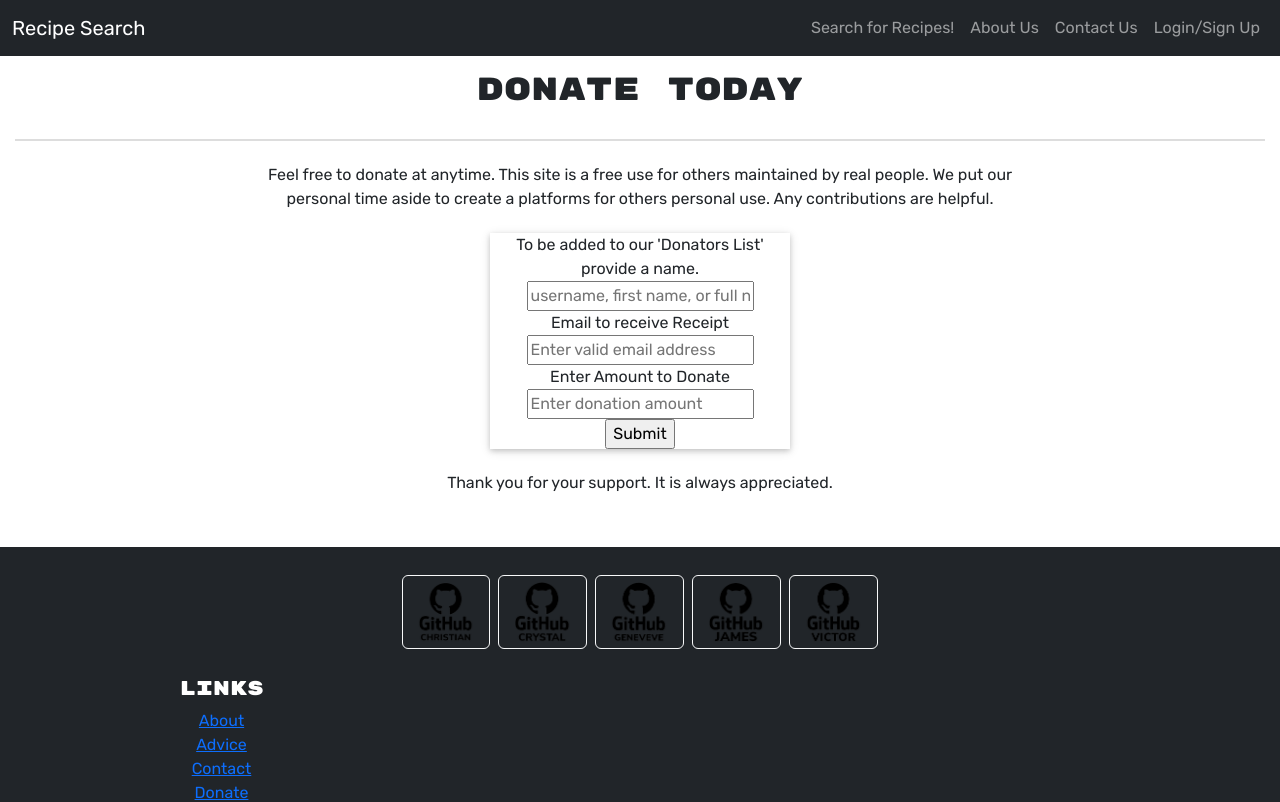
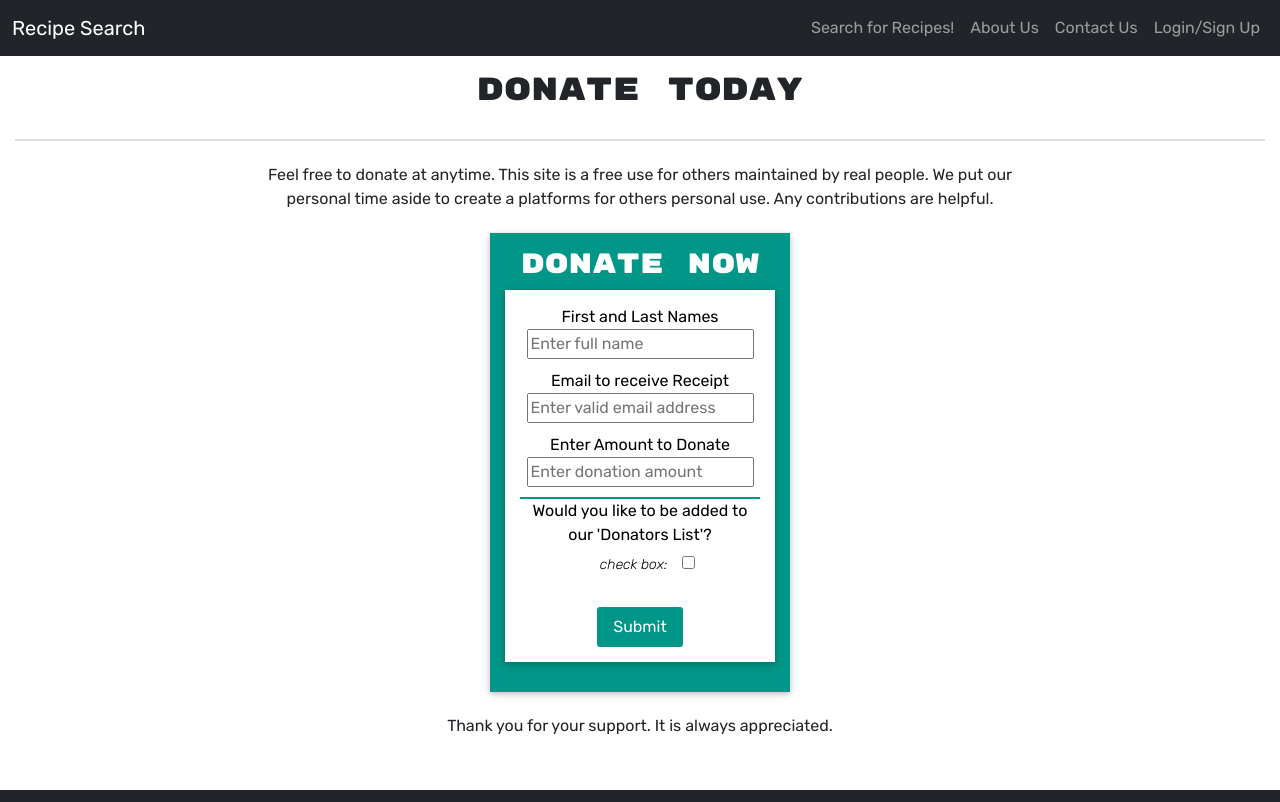
Before and after one commit to itsvictorg/Recipe-Search, a React (Create React App) app in the folder client/: page /donate in a window 1280 px wide. Shown: the top 802 px of the page. Built offline with nearby package versions, Linux system fonts and the light colour scheme.

Commit message:
more changes pushing for now

```diff
--- a/client/src/components/forms/DonateForm.js
+++ b/client/src/components/forms/DonateForm.js
@@ -5,13 +5,14 @@ import React, { useState } from 'react';
 import { useMutation } from '@apollo/client';
 
 //RENAME THIS IMPORT TO MATCH FOR QUERY TO ADD DONATION
-import { ADD_DONATION } from '../../utils/mutations';
+import { ADD_DONATION } from '../../utils/queries';
 
 
 export default function DonateForm() {
     const [formState, setFormState] = useState({
-        thoughtText: '',
-        thoughtAuthor: '',
+        anyname: '',
+        email: '',
+        amount: ''
     });
 
     const [addDonation] = useMutation(ADD_DONATION);
@@ -33,15 +34,15 @@ export default function DonateForm() {
     const handleChange = (event) => {
         // CHANGE IF'S TO SWITCH FOR THREE CASES
         const { name, value } = event.target;
-
+console.log(name)
         switch(name){
-            case 'name':{
+            case 'anyname':{
                 return setFormState({ ...formState, [name]: value });
             }
             case 'email':{
                 return setFormState({ ...formState, [name]: value });
             }
-            case 'currency-field':{
+            case 'amount':{
                 return setFormState({ ...formState, [name]: value });
             }
         }
@@ -49,19 +50,20 @@ export default function DonateForm() {
     };
 
   return (
-    <>
+    <section className='box-share donate-now'>
+        <h3>Donate Now</h3>
         <form
-            className='donate-now'
+            className='box-share donate-form'
             onSubmit={handleFormSubmit}
         >
             <div className='donator'>
-                <label>To be added to our 'Donators List' provide a name.</label>
+                <label>First and Last Names</label>
                 <input
                     type="text"
                     id="name"
-                    name="name"
-                    placeholder='username, first name, or full name'
-                    value={formState.name}
+                    name="anyname"
+                    placeholder='Enter full name'
+                    value={formState.anyname}
                     onChange={handleChange}
                 />
             </div>
@@ -80,8 +82,9 @@ export default function DonateForm() {
             </div>
             <div className='donator'>
                 <label>Enter Amount to Donate</label>
-                <input type="text"
-                    name="currency-field"
+                <input
+                    type="text"
+                    name="amount"
                     id="currency-field"
                     pattern="^\$\d{1,3}(,\d{3})*(\.\d+)?$"
                     data-type="currency"
@@ -91,8 +94,17 @@ export default function DonateForm() {
                     required
                 />
             </div>
+            <div className='donator'>
+                <label>Would you like to be added to our 'Donators List'?</label>
+                <p className='check-list'>check box:</p>
+                <input
+                    type="checkbox"
+                    id="donate-list"
+                    name="vehicle1"
+                    value={true} />
+                </div>
             <input type="submit" value="Submit" />
         </form>
-    </>
+    </section>
   );
 }
--- a/client/src/styles/Donate.css
+++ b/client/src/styles/Donate.css
@@ -5,14 +5,47 @@
     padding: 7px 15px;
 }
 
-.donate-now{
+.box-share{
     max-width: 300px;
     list-style-type: none;
-    padding: 0;
+    padding: 15px;
     margin: 0 auto 15px auto;
     box-shadow :0 2px 5px 0 rgba(0,0,0,0.16), 0 2px 10px 0 rgba(0,0,0,0.12);
+
+}
+.donate-now{
+    color: #fff!important;
+    background-color: #009688!important;
+}
+
+.donate-now input[type="submit"]{
+    color: #fff!important;
+    background-color: #009688!important;
+    border: none;
+    border-radius: 3px;
+    padding: 8px 16px;
+}
+
+.donate-form{
+    color: black;
+    background-color: white;
+}
+
+.donator{
+    padding-bottom: 10px;
 }
 
 .donator label{
     display: block;
+    line-height: 1.5;
 }
+
+.check-list{
+    display: inline-block;
+    font-size: 14px;
+    font-style: italic;
+}
+
+.donator:nth-child(4){
+    border-top: 2px solid #009688;
+}
--- a/client/src/styles/Home.css
+++ b/client/src/styles/Home.css
@@ -12,6 +12,7 @@
 /* search box and results styling homepage */
 
 /*fills in void space until search results are displayed */
+/* NEED TO calc inside media queries */
 .results{
     min-height: calc(100dvh - (23px + 586px));
     margin-bottom: 15px;
--- a/client/src/utils/mutations.js
+++ b/client/src/utils/mutations.js
@@ -93,18 +93,3 @@ export const ADD_RECIPE = gql`
     }
   }
 `;
-
-export const ADD_DONATION = gql`
-  mutation addThought($thoughtText: String!, $thoughtAuthor: String!) {
-    addThought(thoughtText: $thoughtText, thoughtAuthor: $thoughtAuthor) {
-      _id
-      thoughtText
-      thoughtAuthor
-      createdAt
-      comments {
-        _id
-        commentText
-      }
-    }
-  }
-`;
--- a/client/src/utils/queries.js
+++ b/client/src/utils/queries.js
@@ -35,3 +35,26 @@ export const QUERY_RECIPES = gql`
     }
   }
 `;
+
+export const ADD_DONATION = gql`
+  mutation addDonation(
+    $anyname: String!
+    $email: String!
+    $amount: String!
+  ) {
+    addDonation(
+      anyname: $anyname
+      email: $email
+      amount: $amount
+    ) {
+
+      thoughtText
+      thoughtAuthor
+      createdAt
+      comments {
+        _id
+        commentText
+      }
+    }
+  }
+`;
```
Also changed, not shown: 1 other file (tests, documents, lock files or other folders).
